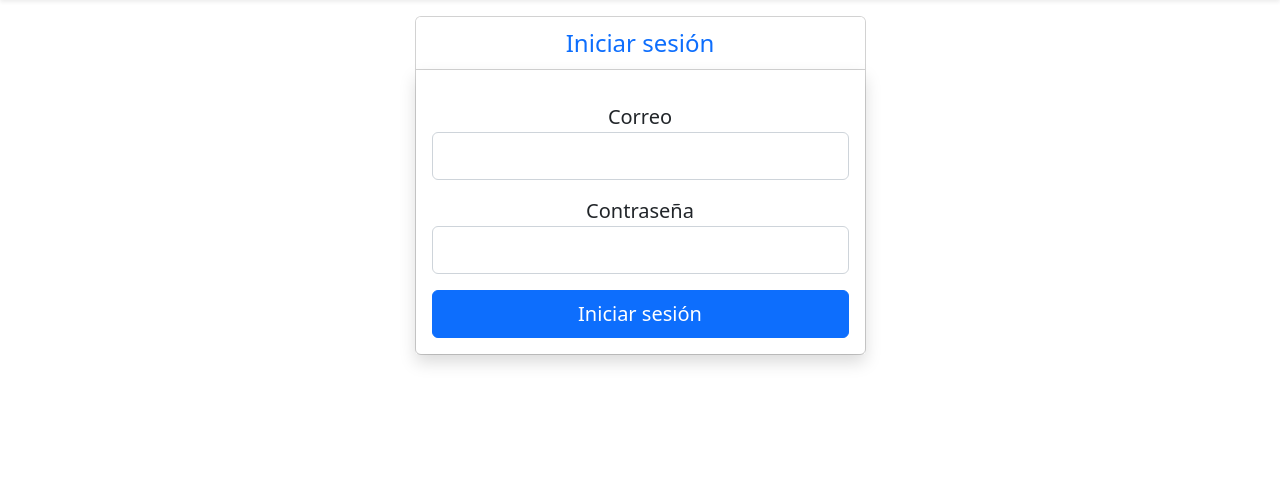
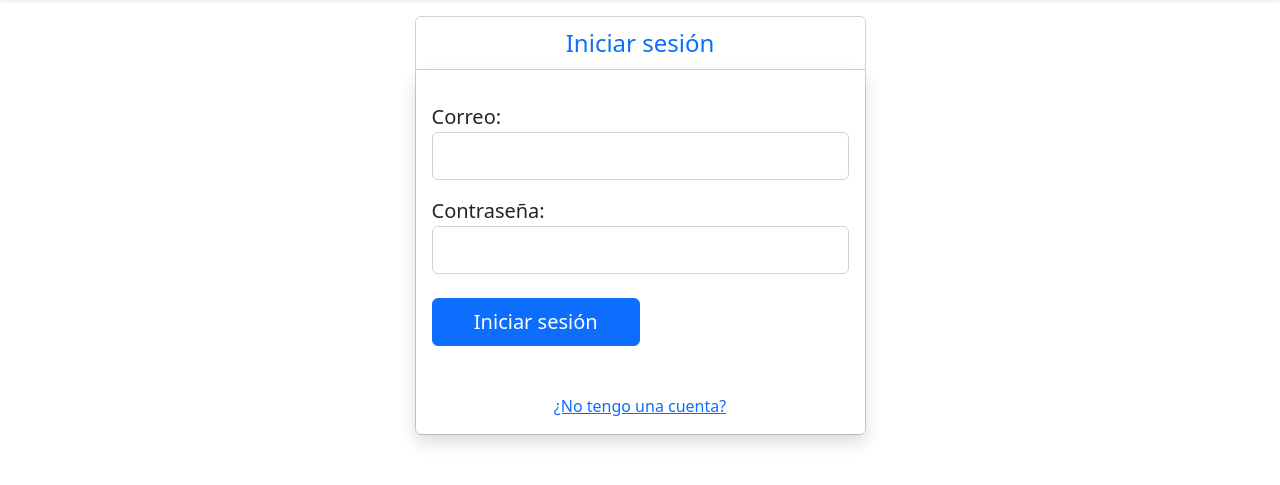
Before and after one commit to migueweb/construapp, a PHP site: page /login.php in a window 1280 px wide. Shown: the part 68-553 px from the top of the page. Run offline with PHP 8.4, Linux system fonts and the light colour scheme.

Commit message:
login succes

```diff
--- a/login.php
+++ b/login.php
@@ -6,7 +6,27 @@
 
         <div class="col-12 col-md-5 mx-auto">
 
-            <div class="card text-center">
+            <!-- Start Alerts -->
+
+            <!-- Alert Empty-->
+            <?php if(isset($_GET['msg']) && $_GET['msg'] == 'empty'){?>
+
+            <div class="alert alert-warning alert-dismissible fade show fs-5" role="alert">
+                <strong>Error!</strong> Rellene todos los campos
+                <button type="button" class="btn-close" data-bs-dismiss="alert" aria-label="Close"></button>
+            </div>
+            <?php }?>
+
+            <!-- Alert Credentials Error-->
+            <?php if(isset($_GET['msg']) && $_GET['msg'] == 'credentialsError'){?>
+
+            <div class="alert alert-warning alert-dismissible fade show fs-5" role="alert">
+                <strong>Error!</strong> Correo o contraseña incorrectos
+                <button type="button" class="btn-close" data-bs-dismiss="alert" aria-label="Close"></button>
+            </div>
+            <?php }?>
+
+            <article class="card text-center">
 
                 <div class="card-header fs-4 text-primary bg-white">
                     Iniciar sesión
@@ -14,28 +34,37 @@
 
                 <div class="card-body shadow">
 
-                    <form action="register.php" method="post">
+                    <!-- Start Form-->
+                    <form action="validate_login.php" method="post">
                         <div class="row">
-                            <div class="col-12 mt-3">
-                                <label for="email" class="fs-5">Correo</label>
-                                <input type="email" name="fEmail" id="email" class="form-control py-2 fs-5">
+                            <div class="col-12 mt-3 text-start">
+                                <label for="email" class="fs-5">Correo:</label>
+                                <input type="email" name="fEmail" id="email" class="form-control py-2 fs-5" required>
                             </div>
 
-                            <div class="col-12 mt-3">
-                                <label for="password" class="fs-5">Contraseña</label>
-                                <input type="password" name="fPass" id="password" class="form-control py-2 fs-5">
+                            <div class="col-12 mt-3 text-start">
+                                <label for="password" class="fs-5">Contraseña:</label>
+                                <input type="password" name="fPass" id="password" class="form-control py-2 fs-5"
+                                    required>
                             </div>
 
                             <input type="hidden" name="hidden" value="1">
 
                             <div class="col-12 mt-3 ">
-                                <button type="submit" class="btn btn-primary w-100 py-2 fs-5">Iniciar sesión</button>
+                                <button type="submit" class="btn btn-primary w-50 py-2 fs-5 float-start mt-2">Iniciar
+                                    sesión</button>
                             </div>
+
                         </div>
                     </form>
-                </div>
-            </div>
+                    <!-- End Form-->
+
+                    <div class="col-12 mt-5">
+                        <a href="register.php">¿No tengo una cuenta?</a>
+                    </div>
+            </article>
         </div>
+    </div>
     </div>
 
 </main>
```
Also changed, not shown: validate_login.php (added, +36 -0 lines).
